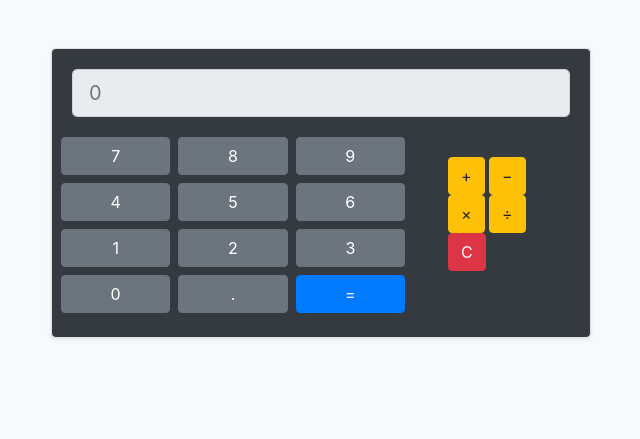
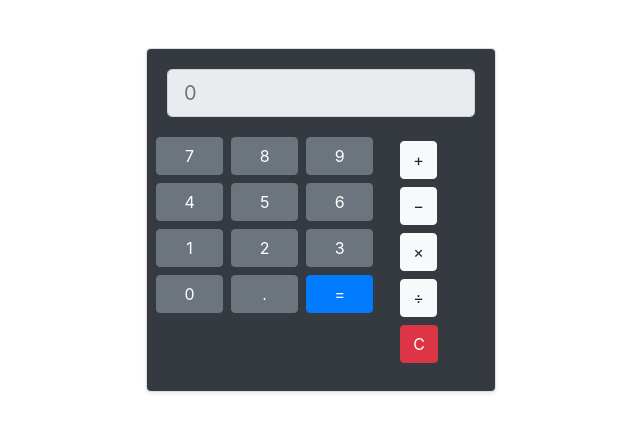
Before and after one commit to Davi303004/PP5-Calculadora_POST_JSON, a Flask app: page / in a window 1280 px wide. Shown: the top 439 px of the page, without its empty margins (319-959 px from the left). Run offline with Flask 3, Linux system fonts and the light colour scheme; some libraries are stand-ins or nearby versions.

Commit message:
Melhorando o FrontEnd

```diff
--- a/templates/index.html
+++ b/templates/index.html
@@ -6,11 +6,11 @@
     <link rel="stylesheet" href="https://stackpath.bootstrapcdn.com/bootstrap/4.5.2/css/bootstrap.min.css">
     <title>Calculadora</title>
 </head>
-<body class="bg-light">
+<body class="bg-muted">
   <div class="container py-5">
     <div class="row justify-content-center">
       <!-- Painel da Calculadora -->
-      <div class="col-md-6">
+      <div class="col-sm-12 col-md-6 col-lg-4">
         <div class="card shadow-sm">
           <div class="card-body bg-dark rounded">
             <!-- Visor -->
@@ -23,7 +23,7 @@
                 readonly
               >
             </div>
-            <div class="row g-2">
+            <div class="row g-4 ">
               <!-- Teclado Numérico -->
               <div class="col-lg-8 col-md-10 col-sm-12">
                 <div class="row gy-2">
@@ -70,13 +70,13 @@
                 </div>
               </div>
               <!-- Seletor de Operações -->
-              <div class="col-4 d-flex flex-column justify-content-between">
-                <div class="d-grid gap-2 h-100 p-4 ">
-                  <button class="btn btn-warning">+</button>
-                  <button class="btn btn-warning">−</button>
-                  <button class="btn btn-warning">×</button>
-                  <button class="btn btn-warning">÷</button>
-                  <button class="btn btn-danger">C</button>
+              <div class="col-lg-4 col-md-12 col-sm-12">
+                <div class="d-grid gap-2 h-100 p-1 ">
+                  <button class="btn btn-light m-1">+</button>
+                  <button class="btn btn-light m-1">−</button>
+                  <button class="btn btn-light m-1">×</button>
+                  <button class="btn btn-light m-1">÷</button>
+                  <button class="btn btn-danger m-1">C</button>
                 </div>
               </div>
             </div>
@@ -87,7 +87,7 @@
   </div>
 </body>
     <script type="text/javascript">
-       let numero1 = '';
+    let numero1 = '';
     let numero2 = '';
     let operacao = '';
     let isSecond = false;
```
